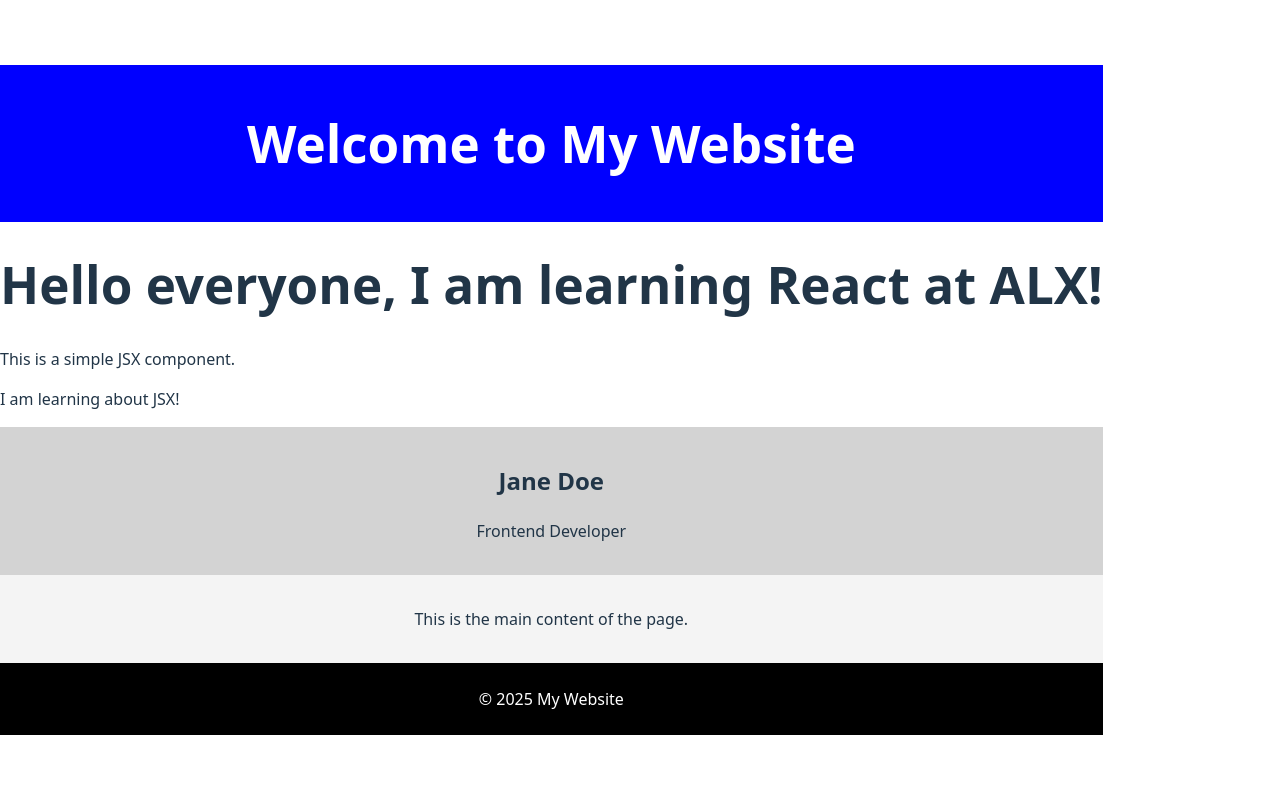
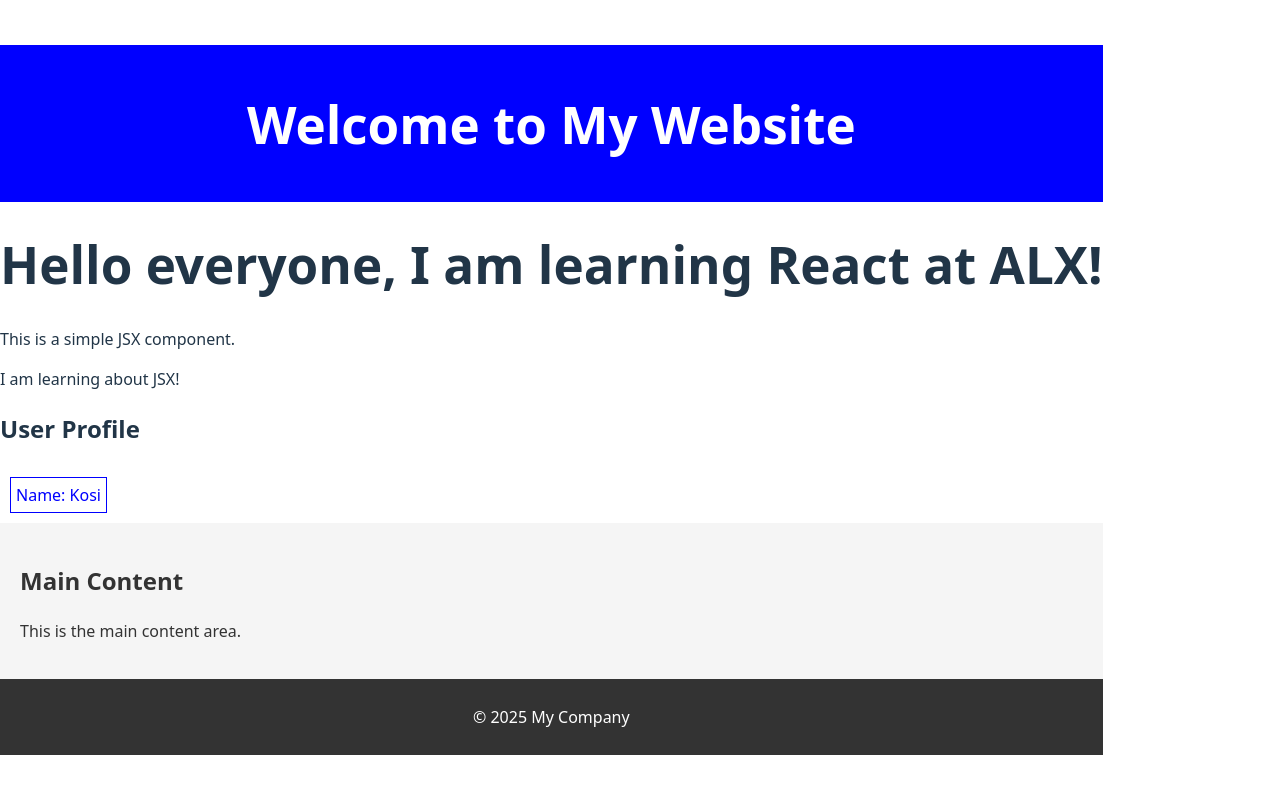
Before and after one commit to KosisoObiekwe/alx-fe-reactjs, a React (Vite) app in the folder alx-react-app-new/: page / in a window 1280 px wide. Shown: the top 794 px of the page. Built offline with nearby package versions, Linux system fonts and the light colour scheme.

Commit message:
Add inline styles to UserProfile, MainContent, and Footer

```diff
--- a/alx-react-app-new/src/components/Footer.jsx
+++ b/alx-react-app-new/src/components/Footer.jsx
@@ -4,13 +4,13 @@ function Footer() {
     return (
         <footer
             style={{
-                backgroundColor: "black",
-                color: "white",
                 textAlign: "center",
-                padding: "0.5rem"
+                backgroundColor: "#333",
+                color: "#fff",
+                padding: "10px",
             }}
         >
-            <p>&copy; 2025 My Website</p>
+            <p>© 2025 My Company</p>
         </footer>
     );
 }
--- a/alx-react-app-new/src/components/MainContent.jsx
+++ b/alx-react-app-new/src/components/MainContent.jsx
@@ -4,12 +4,13 @@ function MainContent() {
     return (
         <main
             style={{
-                backgroundColor: "#f4f4f4",
-                padding: "1rem",
-                textAlign: "center"
+                backgroundColor: "#f5f5f5",
+                padding: "20px",
+                color: "#333",
             }}
         >
-            <p>This is the main content of the page.</p>
+            <h2>Main Content</h2>
+            <p>This is the main content area.</p>
         </main>
     );
 }
--- a/alx-react-app-new/src/components/UserProfile.jsx
+++ b/alx-react-app-new/src/components/UserProfile.jsx
@@ -2,15 +2,19 @@ import React from "react";
 
 function UserProfile() {
     return (
-        <div
-            style={{
-                backgroundColor: "lightgray",
-                padding: "1rem",
-                textAlign: "center"
-            }}
-        >
-            <h2>Jane Doe</h2>
-            <p>Frontend Developer</p>
+        <div>
+            <h2>User Profile</h2>
+            <span
+                style={{
+                    color: "blue",
+                    border: "1px solid blue",
+                    margin: "10px",
+                    padding: "5px",
+                    display: "inline-block",
+                }}
+            >
+                Name: Kosi
+            </span>
         </div>
     );
 }
```
